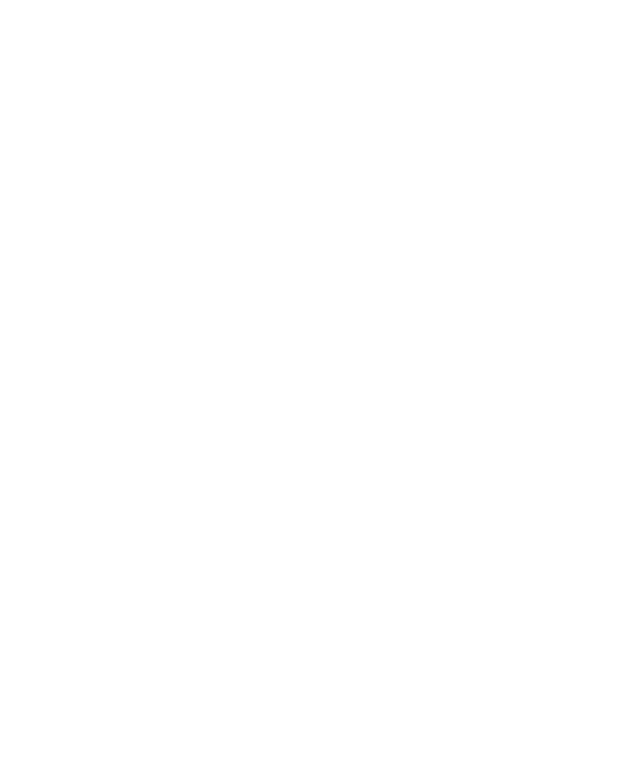
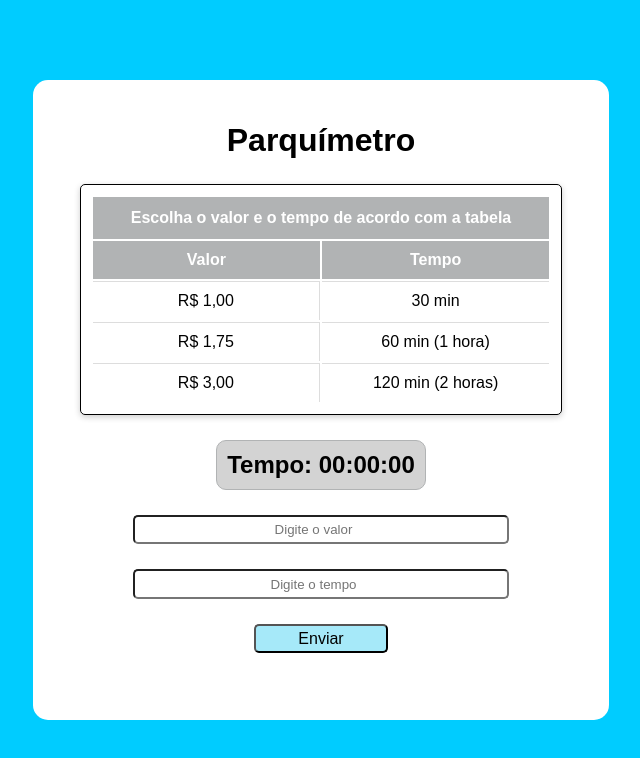
Before and after one commit to annesilv4/Parquimetro, a plain HTML site: page index.html in a window 1280 px wide. Shown: the whole page, without its empty margins (319-959 px from the left). Drawn offline with Linux system fonts and the light colour scheme.

Commit message:
Estrutura e estilização feitas

```diff
--- a/CSS/style.css
+++ b/CSS/style.css
@@ -0,0 +1,103 @@
+/* RESET PAGE */
+* {
+    margin: 0;
+    padding: 0;
+    box-sizing: border-box;
+}
+
+body {
+    font-family: Arial, Helvetica, sans-serif;
+    background-color: #00ccff;
+    height: 100vh;
+    display: flex;
+    justify-content: center;
+    align-items: center;
+}
+
+section {
+    height: 80vh;
+    width: 45vw;
+    padding: 25px 20px;
+    border-radius: 15px;
+    background: #fff;
+    display: flex;
+    flex-direction: column;
+    align-items: center;
+    justify-content: center;
+}
+
+h1 {
+    text-align: center;
+    font-size: 2rem;
+    margin-bottom: 25px;
+}
+
+table {
+    width: 90%;
+    border: 1px solid black;
+    border-radius: 5px;
+    padding: 10px;
+    text-align: center;
+    box-shadow: 0 2px 6px rgba(0, 0, 0, 0.2);
+    margin-bottom: 25px;
+}
+
+thead,
+th {
+    background: #b1b3b4;
+    color: #ffffff;
+    padding: 12px;
+    font-size: 16px;
+}
+
+tbody th {
+  background: #b1b3b4;
+  padding: 10px;
+  width: 49%;
+}
+
+tr, td:first-of-type {
+    border-right: 1px solid #ddd;
+}
+
+td {
+  padding: 10px;
+  border-top: 1px solid #ddd;
+}
+
+#time {
+    border: 1px solid #b1b3b4;
+    padding: 10px;
+    border-radius: 10px;
+    margin-bottom: 25px;
+    background: #d3d3d3;
+}
+
+input {
+    width: 70%;
+    height: 5%;
+    text-align: center;
+    border-radius: 5px;
+    margin-bottom: 25px;
+}
+
+#enviar {
+    background: #a6e9f9;
+    font-size: 1rem;
+    width: 25%;
+    height: 5%;
+    cursor: pointer;
+    margin-bottom: 25px;
+    border-radius: 5px;
+}
+
+#enviar:hover {
+    background: #00ccff;
+}
+
+#troco {
+    display: none;
+    margin-top: 15px;
+    color: #000000;
+    font-size: 1.2rem;
+}
--- a/index.html
+++ b/index.html
@@ -10,6 +10,45 @@
     <link rel="stylesheet" href="./CSS/style.css" />
   </head>
   <body>
+    <section>
+      <h1>Parquímetro</h1>
+
+      <table>
+        <thead>
+          <tr>
+            <th colspan="2">Escolha o valor e o tempo de acordo com a tabela</th>
+          </tr>
+        </thead>
+        <tbody>
+          <tr>
+            <th>Valor</th>
+            <th>Tempo</th>
+          </tr>
+          <tr>
+            <td>R$ 1,00</td>
+            <td>30 min</td>
+          </tr>
+          <tr>
+            <td>R$ 1,75</td>
+            <td>60 min (1 hora)</td>
+          </tr>
+          <tr>
+            <td>R$ 3,00</td>
+            <td>120 min (2 horas)</td>
+          </tr>
+        </tbody>
+      </table>
+
+      <h2 id="time">Tempo: 00:00:00</h2>
+
+      <input type="number" id="valorParquimetro" placeholder="Digite o valor" />
+      <input type="number" id="tempoParquimetro" placeholder="Digite o tempo" />
+
+      <button id="enviar">Enviar</button>
+
+      <p id="troco">Troco: R$ 0,00</p>
+    </section>
+
     <!-- JS -->
     <script src="./JS/script.js"></script>
   </body>
```
